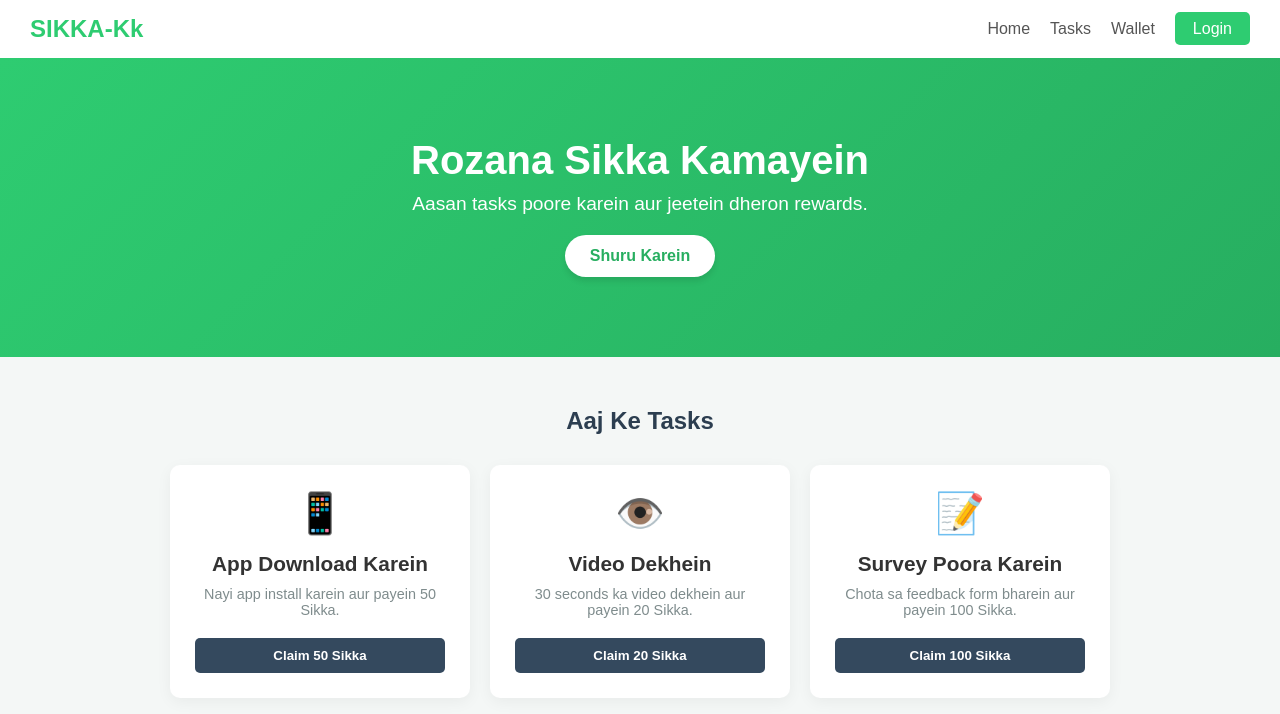
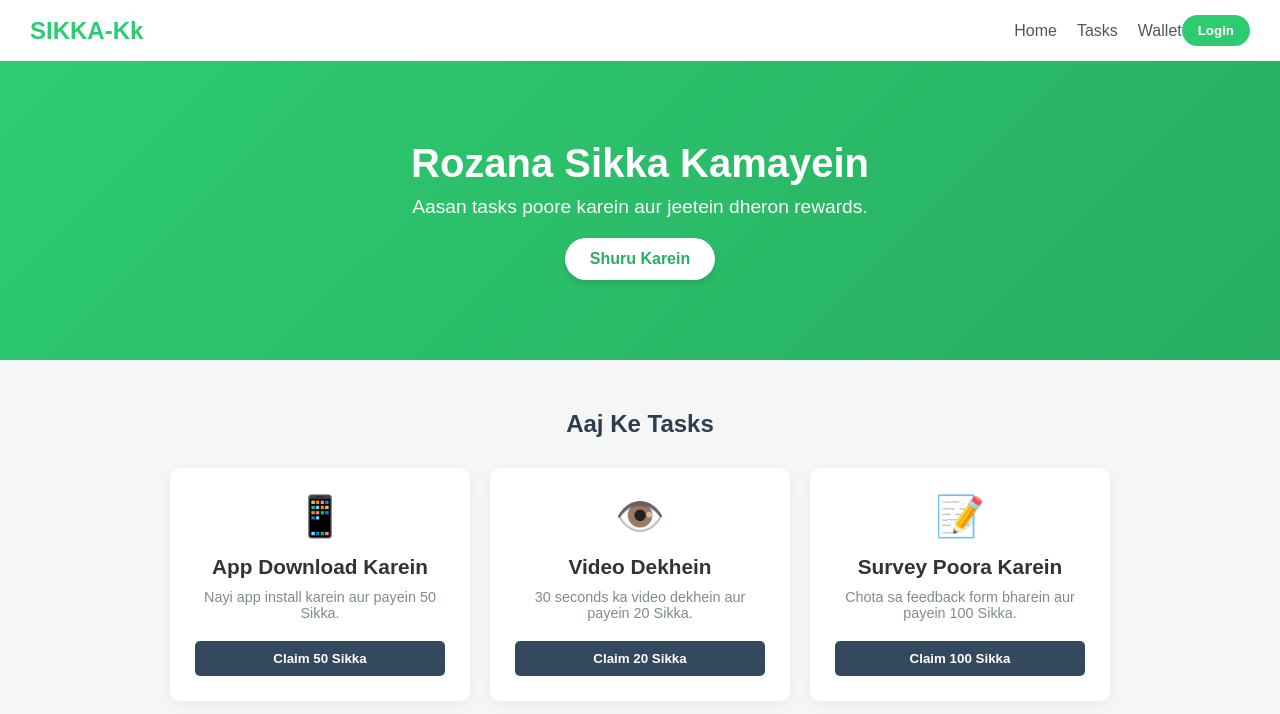
Before and after one commit to avtarsingh1001-rgb/sikka-kk, a plain HTML site: page index.html in a window 1280 px wide. Drawn offline with Linux system fonts and the light colour scheme.

Commit message:
Replace login link with styled button

```diff
--- a/index.html
+++ b/index.html
@@ -19,7 +19,8 @@
             <li><a href="#">Home</a></li>
             <li><a href="#">Tasks</a></li>
             <li><a href="#">Wallet</a></li>
-            <li class="btn-login"><a href="#">Login</a></li>
+            <button id="loginBtn" style="background: #2ecc71; color: white; border: none; padding: 8px 16px; border-radius: 20px; font-weight: bold; cursor: pointer;" onclick="openLoginModal()">Login</button>
+
         </ul>
     </nav>
 
```
